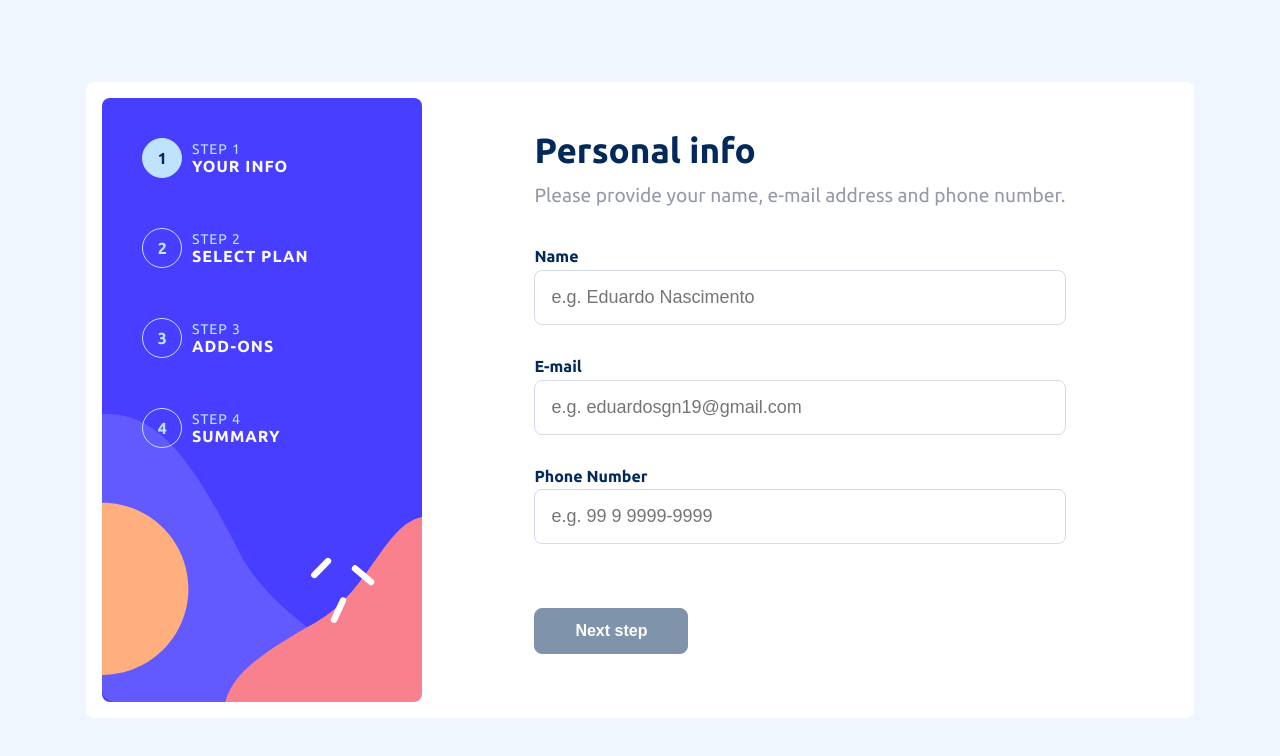
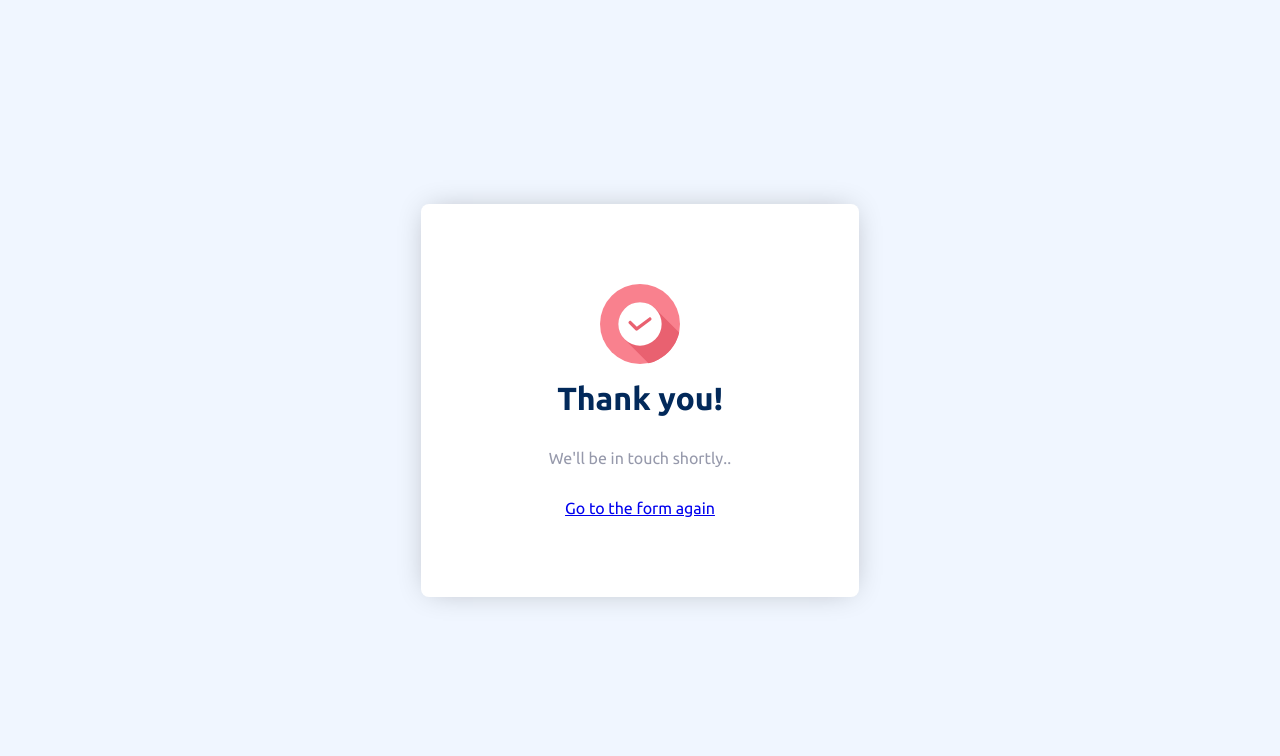
Before and after one commit to eduardosgn/multistep-form, a React (Vite) app: page /success in a window 1280 px wide. Shown: the top 756 px of the page. Built offline with nearby package versions, Linux system fonts and the light colour scheme.

Commit message:
projeto completo

```diff
--- a/package.json
+++ b/package.json
@@ -14,7 +14,7 @@
     "react-dom": "^18.2.0",
     "react-icons": "^4.7.1",
     "react-input-mask": "^2.0.4",
-    "react-router-dom": "^6.7.0",
+    "react-router-dom": "^6.8.0",
     "styled-components": "^5.3.6"
   },
   "devDependencies": {
--- a/src/App.jsx
+++ b/src/App.jsx
@@ -1,27 +1,31 @@
-import Form from "./pages/Form";
 import styled from "styled-components";
 import { FormStepsProvider } from "./context/form-steps/FormStepsContext";
 import { FormInfoProvider } from "./context/form-info/FormInfoContext";
 import { AddonsProvider } from "./context/form-addons/AddonsContext";
+import AnimatedRoutes from "./components/AnimatedRoutes";
+import { BrowserRouter } from 'react-router-dom';
 
 const Container = styled.div`
     min-width: 100vw;
     min-height: 100vh;
     display: flex;
     align-items: center;
+    justify-content: center;
 `;
 
 function App() {
     return (
+        <BrowserRouter>
             <FormStepsProvider>
                 <Container>
                     <FormInfoProvider>
                         <AddonsProvider>
-                        <Form />
+                            <AnimatedRoutes />
                         </AddonsProvider>
                     </FormInfoProvider>
                 </Container>
             </FormStepsProvider>
+        </BrowserRouter>
     );
 };
 
--- /dev/null
+++ b/src/components/AnimatedRoutes.jsx
@@ -0,0 +1,19 @@
+import { AnimatePresence } from "framer-motion";
+import { useLocation, Routes, Route, Router } from "react-router-dom";
+import Form from '../pages/Form';
+import Success from '../pages/Success';
+
+function AnimatedRoutes() {
+    const location = useLocation();
+
+    return (
+        <AnimatePresence mode={ 'wait' }>
+            <Routes location={ location } key={location.pathname}>
+                <Route path="/" element={ <Form /> } />
+                <Route path="/success" element={ <Success /> } />
+            </Routes>
+        </AnimatePresence>
+    );
+};
+
+export default AnimatedRoutes;
--- a/src/components/formSteps/FormStep4/FormStep4.jsx
+++ b/src/components/formSteps/FormStep4/FormStep4.jsx
@@ -49,12 +49,12 @@ const Container = styled.section`
 
 export default function FormStep4() {
     const addonsText = {
-        onlineServiceMon: 'Online service - monthly - $1/month',
-        largerStorageMon: 'Larger storage - monthly - $1/month',
-        customProfileMon: 'Custom profile - monthly - $2/month',
-        onlineServiceYr: 'Online service - yearly - $10/year',
-        largerStorageYr: 'Larger storage - yearly - $10/year',
-        customProfileYr: 'Custom profile - yearly - $20/year'
+        onlineServiceMon: 'Online service - $1/month',
+        largerStorageMon: 'Larger storage - $1/month',
+        customProfileMon: 'Custom profile - $2/month',
+        onlineServiceYr: 'Online service - $10/year',
+        largerStorageYr: 'Larger storage - $10/year',
+        customProfileYr: 'Custom profile - $20/year'
     };
 
     const { name, email, phoneNumber, monthly, yearly } = useContext(FormInfoContext);
--- a/src/pages/Form.jsx
+++ b/src/pages/Form.jsx
@@ -1,5 +1,5 @@
 import { useContext } from 'react';
-import { AnimatePresence } from 'framer-motion';
+import { AnimatePresence, motion as m } from 'framer-motion';
 import styled from 'styled-components';
 import * as pallete from '../components/style/StyledVars.js';
 import StepTracker from '../components/StepTracker.jsx';
@@ -9,6 +9,7 @@ import FormStep3 from '../components/formSteps/FormStep3/FormStep3.jsx';
 import FormStep4 from '../components/formSteps/FormStep4/FormStep4.jsx';
 import FormStepsContext from '../context/form-steps/FormStepsContext.jsx';
 import FormInfoContext from '../context/form-info/FormInfoContext.jsx';
+import { useNavigate } from 'react-router-dom';
 
 const {
     marine_blue,
@@ -119,7 +120,22 @@ export default function Form() {
         dispatch({ type: `STEP_${ step - 1 }` });
     };
 
+    const navigate = useNavigate();
+
+    const container = {
+        hidden: { scale: 0.8, opacity: 0 },
+        show: { opacity: 1, scale: 1 },
+        transition: { type: "tween", duration: 2, ease: 'easeInOut' }
+    };
+
     return (
+        <m.main
+            variants={container}
+            transition="transition"
+            initial="hidden"
+            animate="show"
+            exit="hidden"
+        >
             <Container>
                 <Section>
                     <StepTracker />
@@ -159,12 +175,13 @@ export default function Form() {
                         </NextButton>
 
                         {step === 4 && (
-                        <SubmitButton type='buttom'>
+                            <SubmitButton type='buttom' onClick={() => navigate('/success')}>
                                 Submit
                             </SubmitButton>
                         )}
                     </ButtonsContainer>
                 </FormSection>
             </Container>
+        </m.main>
     );
 };
--- /dev/null
+++ b/src/pages/Success.jsx
@@ -0,0 +1,80 @@
+import { motion as m } from "framer-motion";
+import styled from "styled-components";
+import * as pallete from "../components/style/StyledVars.js";
+import successIcon from "../assets/images/icon-thank-you.svg";
+import { Link } from "react-router-dom";
+
+const { marine_blue, purplish_blue, pastel_blue, light_blue, strawberry_red } =
+    pallete.colors.primary;
+
+const { cool_gray, light_gray, magnolia, alabaster, white } =
+    pallete.colors.neutral;
+
+const Container = styled.main`
+    margin: 0 auto;
+    background: ${white};
+    border-radius: 8px;
+    padding: 5rem 8rem;
+    display: flex;
+    align-items: center;
+    flex-direction: column;
+    box-shadow: 0px 0px 28px -8px rgba(0, 0, 0, 0.3);
+
+    > h1 {
+        margin: 1rem 0 2rem 0;
+        color: ${marine_blue};
+    }
+
+    > p {
+        color: ${cool_gray};
+        margin-bottom: 2rem;
+    }
+`;
+
+export default function Success() {
+    const container = {
+        hidden: { opacity: 0, scale: 0.8 },
+        show: { opacity: 1, scale: 1 },
+        transition: {
+            type: "tween",
+            ease: "easeInOut",
+            duration: 0.5,
+        },
+    };
+
+    const item = {
+        hidden: { opacity: 0, y: -15 },
+        show: { opacity: 1, y: 0 },
+    };
+
+    return (
+        <m.main
+            variants={container}
+            transition="transition"
+            initial="hidden"
+            animate="show"
+            exit="hidden"
+            layout
+        >
+            <Container>
+                <m.img
+                    src={successIcon}
+                    alt="Success"
+                    variants={item}
+                    initial="hidden"
+                    animate="show"
+                    exit="hidden"
+                    transition={{
+                        delay: 0.2,
+                    }}
+                />
+
+                <h1>Thank you!</h1>
+
+                <p>We'll be in touch shortly.. </p>
+
+                <Link to="/">Go to the form again</Link>
+            </Container>
+        </m.main>
+    );
+}
```
Also changed, not shown: 1 other file (tests, documents, lock files or other folders). Lines whose indentation alone changed are shown as unchanged.
